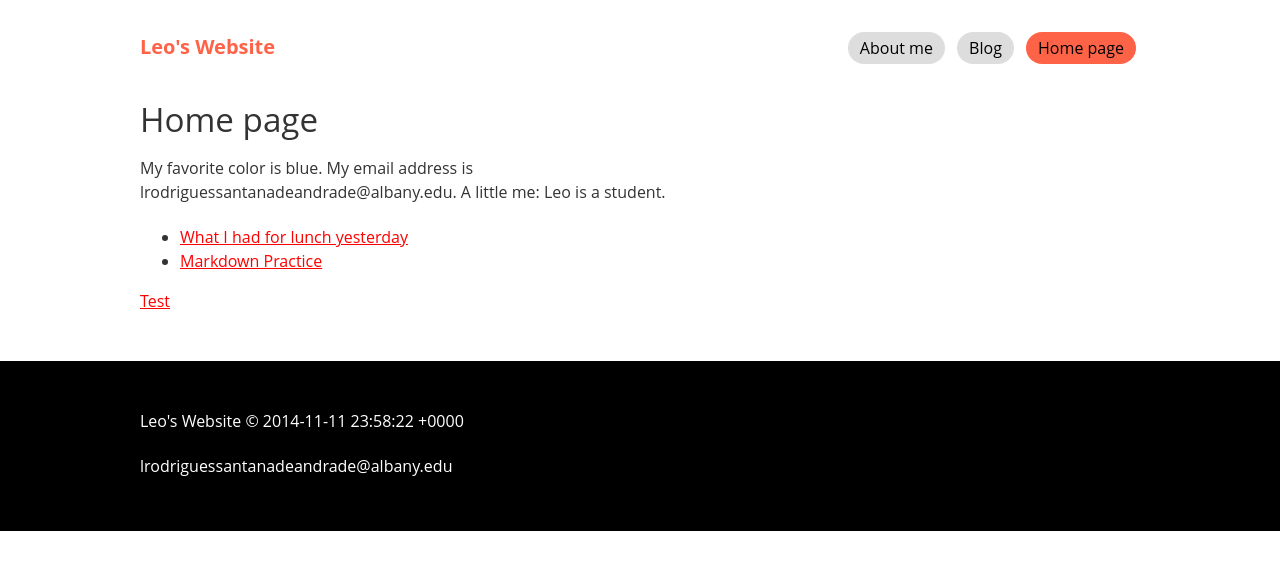
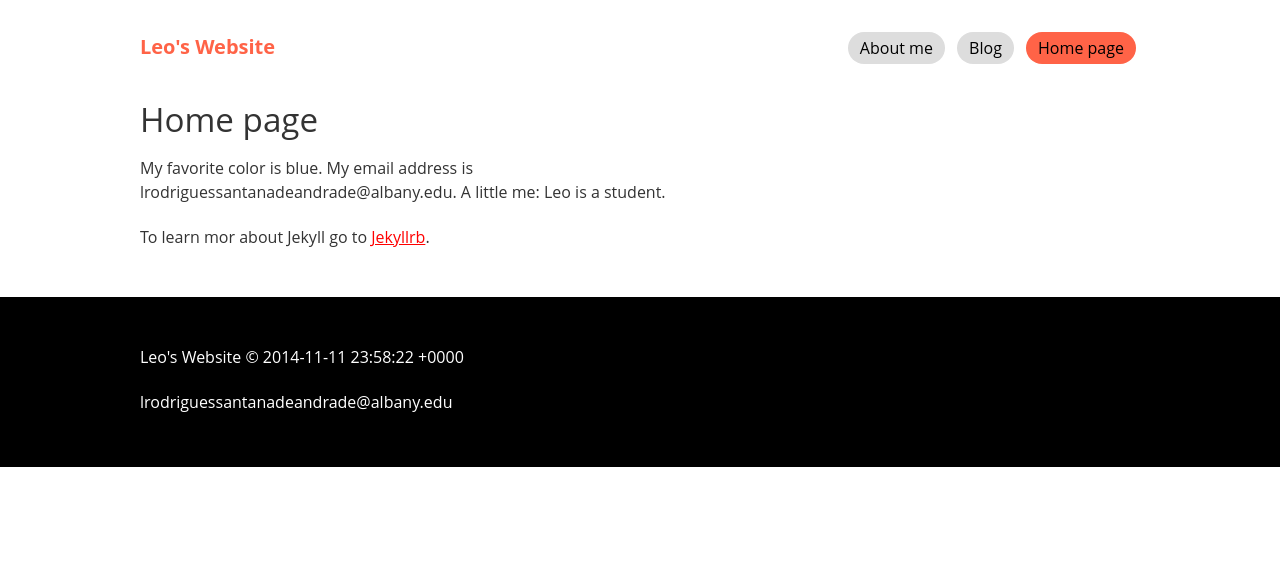
Before and after one commit to leorodrigues03/lgoeb.github.io, a Jekyll site: the page built from index.html, in a window 1280 px wide. Shown: the top 570 px of the page. Built offline with Jekyll 4.4.1, drawn with Linux system fonts in a browser that asks for light colours.

Commit message:
add link to index

```diff
--- a/index.html
+++ b/index.html
@@ -7,13 +7,4 @@ layout: front-page
 
 <p> My favorite color is {{page.color}}. My email address is {{site.email}}. A little me: {{site.description}}. </p>
 
-<ul>
-  {% for post in site.posts %}
-    <li>
-      <a href="{{ post.url }}">{{ post.title }}</a>
-    </li>
-  {% endfor %}
-</ul>
-
-
-<a href="/test/">Test</a>
+<p>To learn mor about Jekyll go to <a href="http://jekyllrb.com">Jekyllrb</a>.
```
Also changed, not shown: blog.html (+8 -0 lines).
